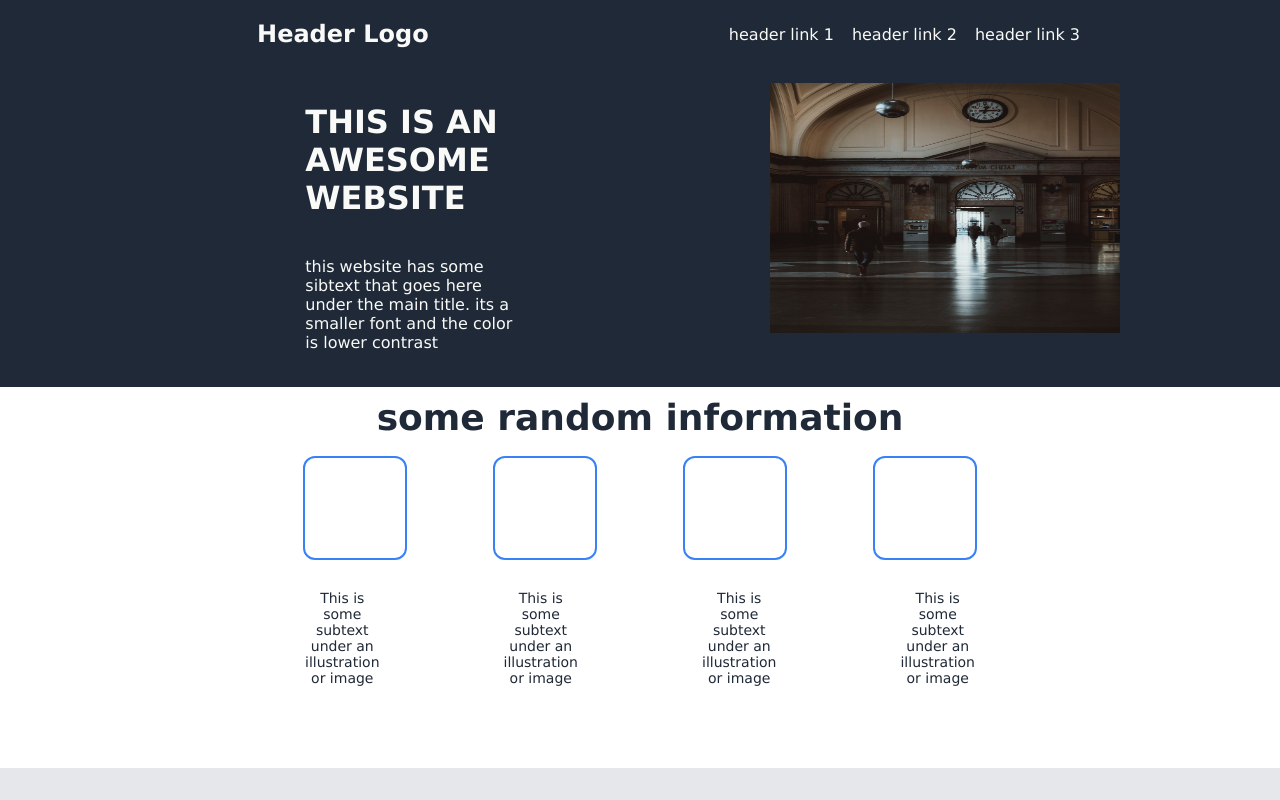
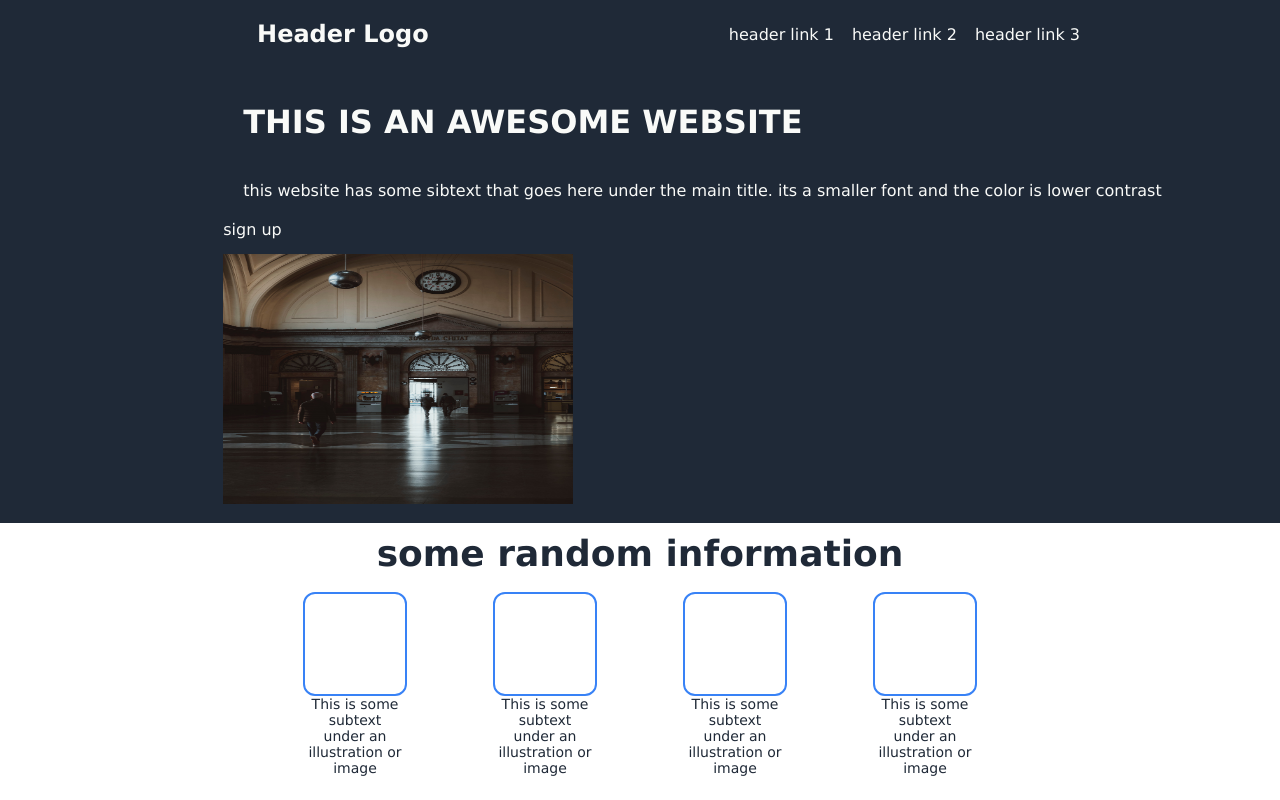
Before and after one commit to mastacheif/project-landing-page, a plain HTML site: page index.html in a window 1280 px wide. Shown: the top 800 px of the page. Drawn offline with Linux system fonts and the light colour scheme.

Commit message:
Update index.html
this is the current chaneg made to this project

```diff
--- a/index.html
+++ b/index.html
@@ -21,13 +21,19 @@
         </div>
 
         <div class="header-container-2">
+            <div class="section-container">
                 <div class="header-2">
                     <h1 class="flex-item">THIS IS AN AWESOME WEBSITE</h1>
                     <p class="flex-item">this website has some sibtext that goes here under the main title. its a smaller font and the color is lower contrast</p>
+                    <div class="sign-up-header">
+                        sign up
+                    </div>
                 </div>
                 <div class="img">
                     <img src="/image/project.jpg" alt="header-img">
                 </div>
+            </div>
+
         </div>
     </div>
 
@@ -35,34 +41,37 @@
 
     <div class="body-container">
         <div class="body-content">
+            <div class="body-item-container">
                 <div class="body-item"></div>
-            <div class="body-item"></div>
-            <div class="body-item"></div>
-            <div class="body-item"></div>
+                <div class="txt-box">
+                 This is some subtext under an illustration or image
+              </div>
             </div>
 
-        <div class="txt">
+            <div class="body-item-container">
+            <div class="body-item"></div>
             <div class="txt-box">
+             This is some subtext under an illustration or image
+            </div>
+            </div>
 
+            <div class="body-item-container">
+                <div class="body-item"></div>
+                <div class="txt-box">
                  This is some subtext under an illustration or image
+                </div>
+            </div>
+
+            <div class="body-item-container">
+                <div class="body-item"></div>
+                <div class="txt-box">
+                 This is some subtext under an illustration or image
+                </div>
+            </div>
 
         </div>
-            <div class="txt-box">
 
-                    This is some subtext under an illustration or image
 
-            </div>
-            <div  class="txt-box">
-
-                    This is some subtext under an illustration or image
-
-            </div>
-            <div  class="txt-box">
-
-                    This is some subtext under an illustration or image
-
-            </div>
-        </div>
     </div>
 
 
```
Lines whose indentation alone changed are shown as unchanged.
